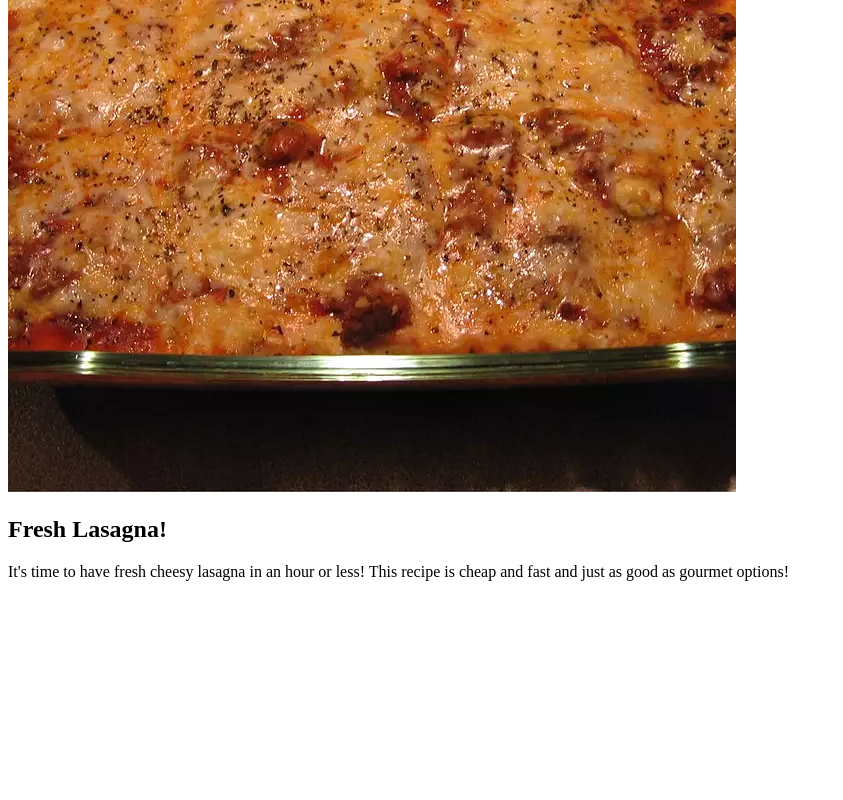
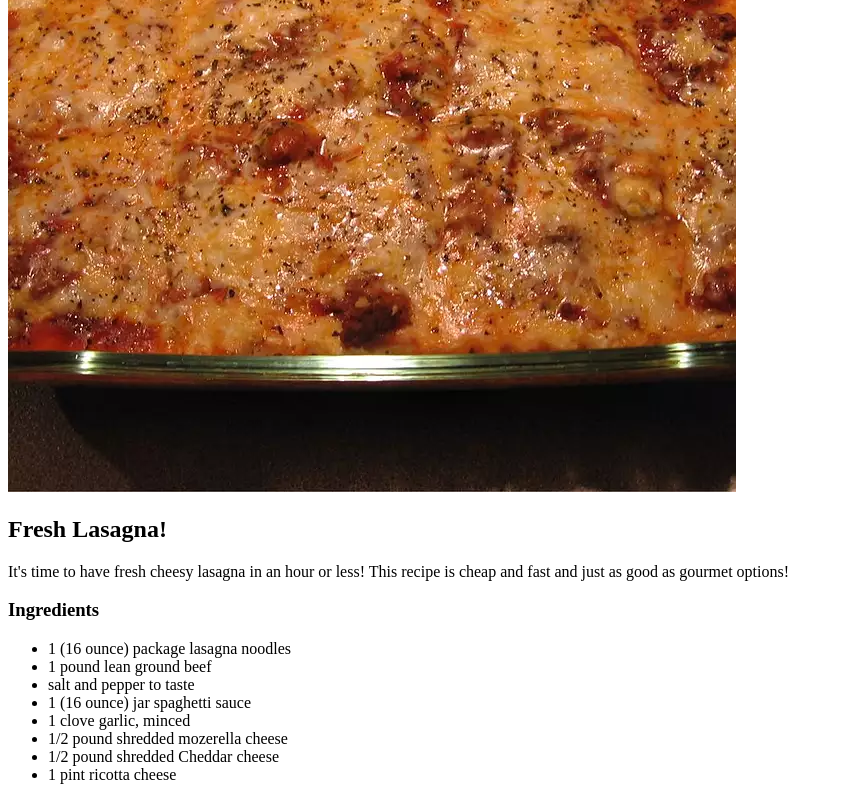
Before and after one commit to JacobTSkidmore/odin-recipes, a plain HTML site: page recipes/lasagna.html in a window 1280 px wide. Shown: the part 316-1116 px from the top of the page, without its empty margins (0-843 px from the left). Before the commit the page ends 913 px from the top, so only its background shows below. Drawn offline with Linux system fonts and the light colour scheme.

Commit message:
Add ingredients list to lasagna.html

```diff
--- a/recipes/lasagna.html
+++ b/recipes/lasagna.html
@@ -12,5 +12,16 @@
     <h2>Fresh Lasagna!</h2>
     <p>It's time to have fresh cheesy lasagna in an hour or less! This recipe is cheap and fast and just as good as gourmet options!
     </p>
+    <h3>Ingredients</h3>
+    <ul>
+        <li>1 (16 ounce) package lasagna noodles</li>
+        <li>1 pound lean ground beef</li>
+        <li>salt and pepper to taste</li>
+        <li>1 (16 ounce) jar spaghetti sauce</li>
+        <li>1 clove garlic, minced</li>
+        <li>1/2 pound shredded mozerella cheese</li>
+        <li>1/2 pound shredded Cheddar cheese</li>
+        <li>1 pint ricotta cheese</li>
+    </ul>
 </body>
 </html>
```
